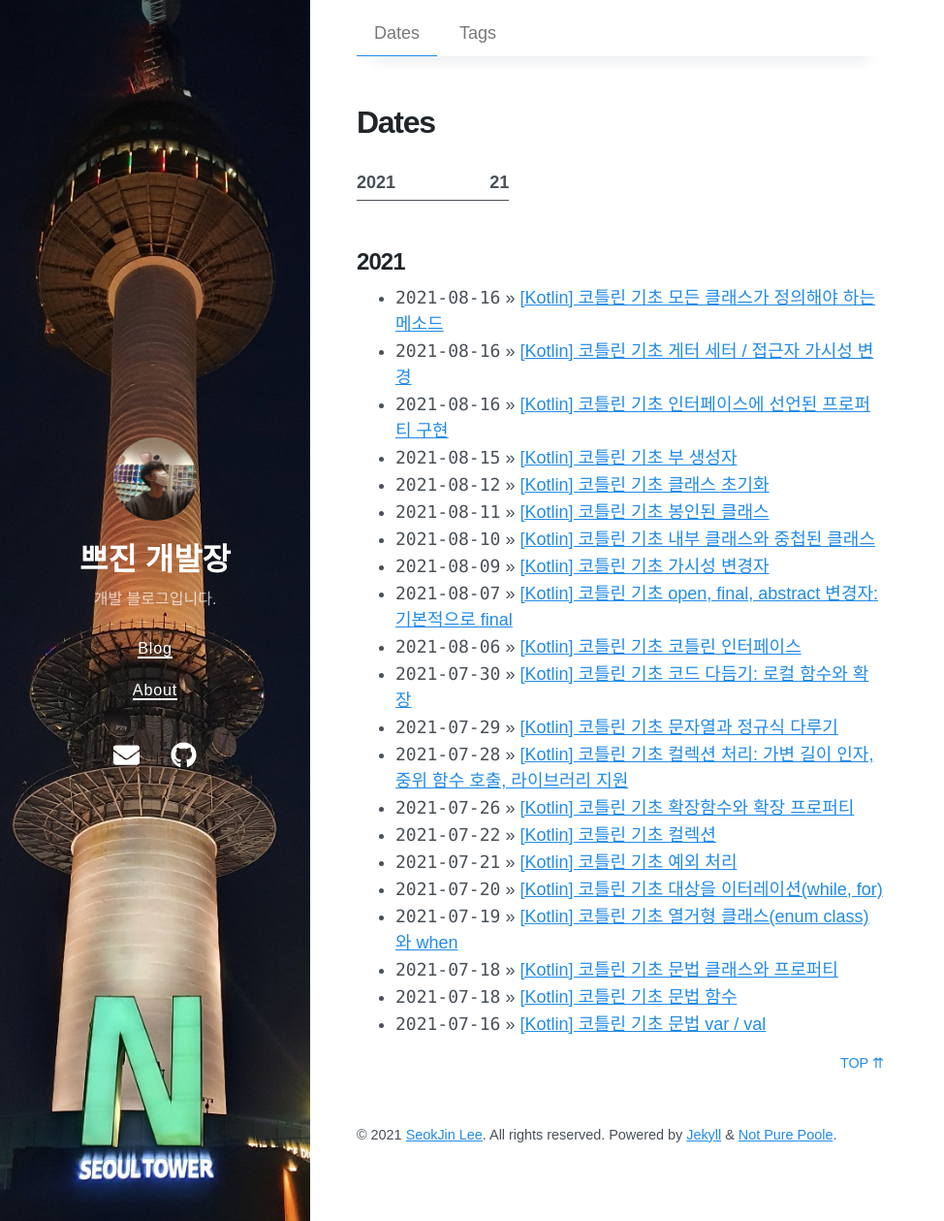
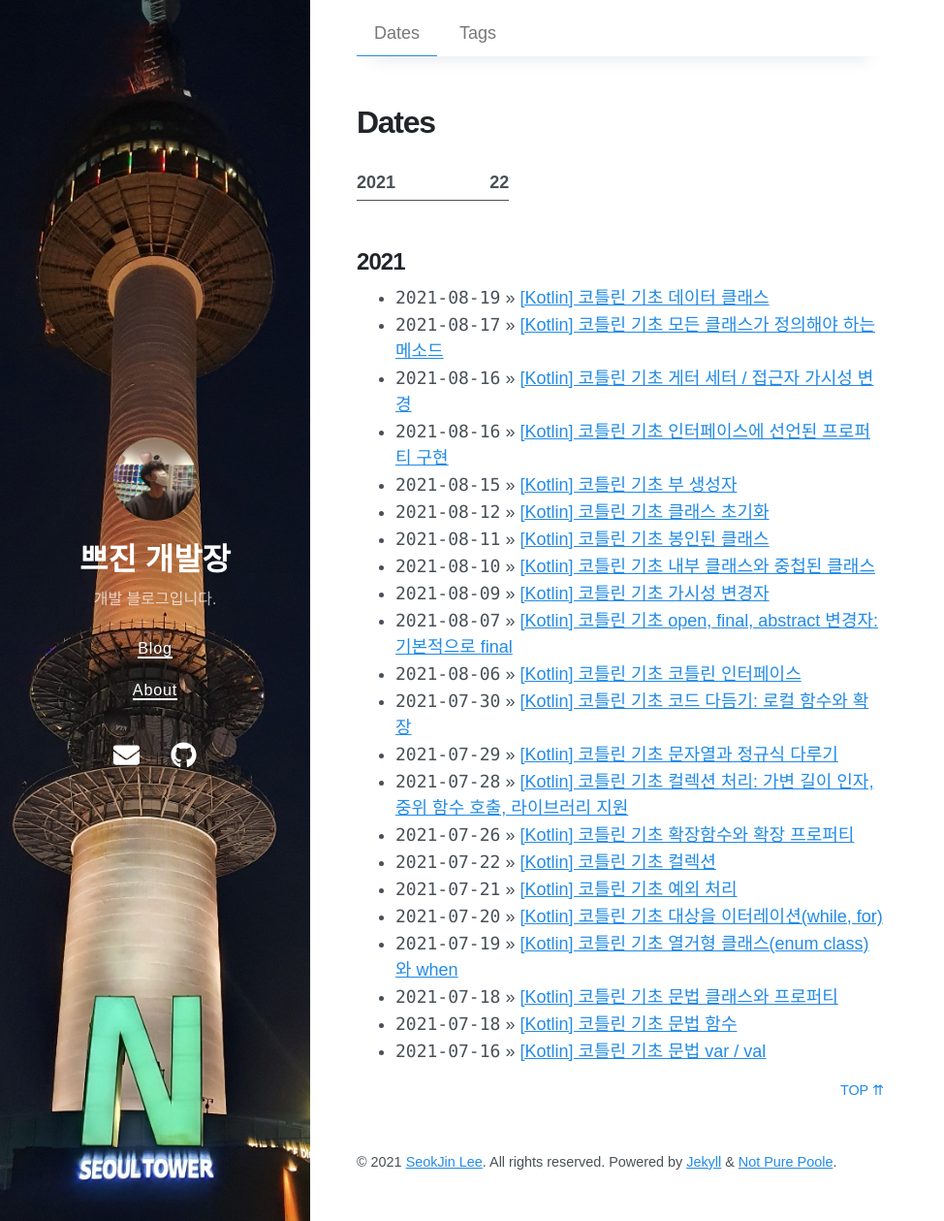
Before and after one commit to seokjinlee1994/seokjinlee1994.github.io, a Jekyll site: the page built from dates.md, in a window 1280 px wide and 1259 px high. Shown: the whole window at 97% size, without its empty margins (0-974 px from the left). Built offline with Jekyll 4.4.1, drawn with Linux system fonts in a browser that asks for light colours; nearby versions of some CDN libraries; part of the change alters nothing that is shown.

Commit message:
21_08_19 posting

````diff
--- a/_posts/21-08-17-kotlin-basic-grammar(021).md
+++ b/_posts/21-08-17-kotlin-basic-grammar(021).md
@@ -1,13 +1,13 @@
 ---
 layout: post
 title: "[Kotlin] 코틀린 기초 모든 클래스가 정의해야 하는 메소드"
-date: 2021-08-16 +0800
-last_modified_at: 2021-08-16 +0800
+date: 2021-08-17 +0800
+last_modified_at: 2021-08-17 +0800
 tags: [kotlin basic]
 toc:  true
 ---
 
-# kotlin의 기본 문법 정리(020)
+# kotlin의 기본 문법 정리(021)
 
 ## <span style="color:orange">1. 모든 클래스가 정의해야 하는 메소드</span>
 ---
--- /dev/null
+++ b/_posts/21-08-19-kotlin-basic-grammar(022).md
@@ -0,0 +1,43 @@
+---
+layout: post
+title: "[Kotlin] 코틀린 기초 데이터 클래스"
+date: 2021-08-19 +0800
+last_modified_at: 2021-08-19 +0800
+tags: [kotlin basic]
+toc:  true
+---
+
+# kotlin의 기본 문법 정리(022)
+
+## <span style="color:orange">1. 모든 클래스가 정의해야 하는 메소드 자동 생성</span>
+---
+
+```kotlin
+// Client를 데이터 클래스로 선언하기
+data class Client(val name: String, val postalCode: Int)
+```
+
+이제 Client 클래스는 자바에서 요구하는 모든 메소드를 포함한다.
+1. 인스턴스 간 비교를 위한 equals
+2. HashMap과 같은 해시 기반 컨테이너에서 키로 사용할 수 있는 hashCode
+3. 클래스의 각 필드를 선언 순서대로 표시하는 문자열 표현을 만들어주는 toString
+
+equals와 hashCode는 주 생성자에 나열된 모든 프로퍼티를 고려해 만들어진다. 생성된 equals 메소드는 모든 프로퍼티 값의 동등성을 확인한다. hashCode 메소드는 모든 프로퍼티의 해시 값을 바탕으로 계산한 해시 값을 반환한다. 이때 주 생성자 밖에 정의된 프로퍼티는 equals나 hashCode를 계산할 때 고려의 대상이 아니라는 사실에 유의하자.
+
+### _데이터 클래스와 불변성: copy() 메소드_
+데이터 클래스의 프로퍼티는 꼭 val일 필요는 없다.
+var 프로퍼티를 써도 되나 데이터 클래스의 모든 프로퍼티를 읽기 전용으로 만들어서 데이터 클래스응 불변 클래스로 만들라고 권장한다. HashMap 등의 컨테이너에 데이터 클래스 객체를 담는 경우엔 불변성이 필수적이다.
+데이터 클래스 인스턴스를 불변 객체로 더 쉽게 활용할 수 있게 코틀린 컴파일러는 copy 메소드를 제공한다. 객체를 메모리상에서 직접 바꾸는 대신 복사본을 만드는 편이 더 낫다. 복사본은 원본과 다른 생명주기를 가지며, 복사를 하면서 일부 프로퍼티 값을 바꾸거나 복사본을 제거해도 프로그램에서 원본을 참조하는 다른 부분에 전혀 영향을 끼치지 않는다.
+
+```kotlin
+// Client 클래스에 copy 메소드를 직접 구현
+...
+    fun copy(name: String = this. name, postalCode: Int = this.postalCode) = Client(name, postalCode)
+}
+```
+
+---
+
+<br>
+
+*참고 서적 : Kotlin IN Action*
````
